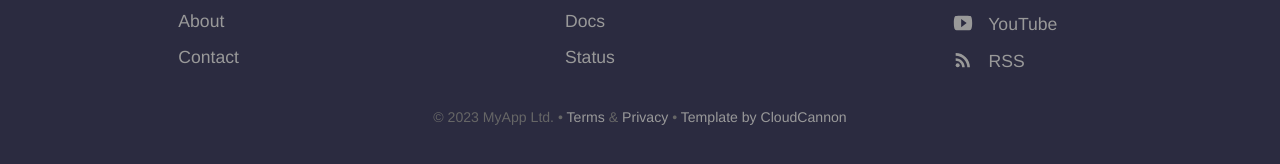
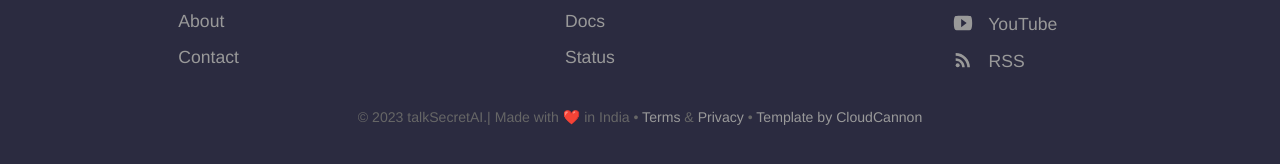
Before and after one commit to milinddeore/talkSecretAIWebsite, a Jekyll site: the page built from index.html, in a window 1280 px wide and 900 px high, scrolled down 2552 px. Shown: the part 722-886 px from the top of the window. Built offline with Jekyll 4.4.1, drawn with Linux system fonts in a browser that asks for light colours.

Commit message:
Update default.html

```diff
--- a/_layouts/default.html
+++ b/_layouts/default.html
@@ -44,7 +44,7 @@
 					</ul>
 					{% endfor %}
 				</div>
-				<p class="copyright">&copy; {{ site.time | date: '%Y' }} MyApp Ltd. • <a href="#">Terms</a> &amp; <a href="#">Privacy</a> • <a href="https://cloudcannon.com/">Template by CloudCannon</a></p>
+				<p class="copyright">&copy; {{ site.time | date: '%Y' }} talkSecretAI.| Made with ❤️ in India • <a href="#">Terms</a> &amp; <a href="#">Privacy</a> • <a href="https://cloudcannon.com/">Template by CloudCannon</a></p>
 			</div>
 		</footer>
 		<script>
```
